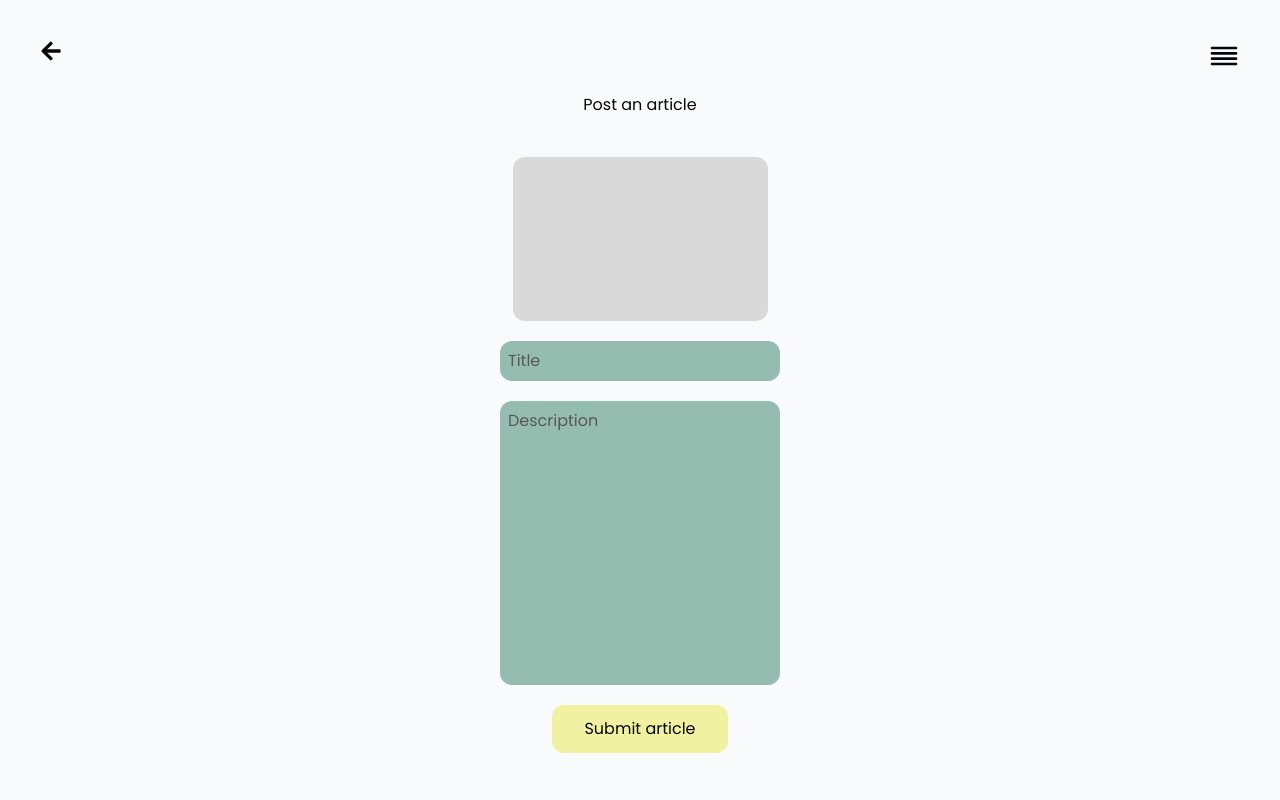
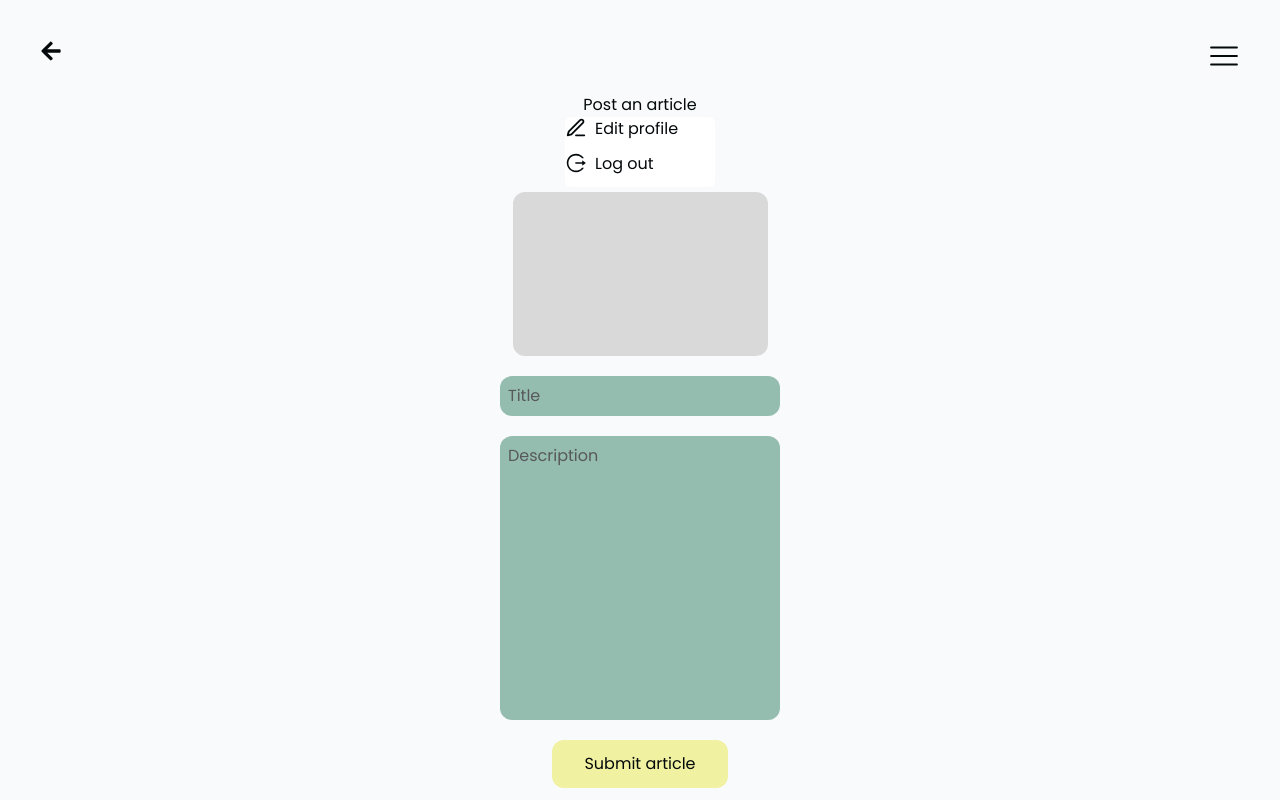
Before and after one commit to JavierPadronGarcia/E-volution, a Next.js app: page /news/create in a window 1280 px wide. Both pictures are taken after a click on the icon 1224 px from the left and 56 px from the top of the page. Built offline with nearby package versions, Linux system fonts and the light colour scheme; a web font is replaced by a local one.

Commit message:
made the dropdown component, needs more styling

```diff
--- /dev/null
+++ b/components/dropDown.tsx
@@ -0,0 +1,31 @@
+import { FiEdit3 } from "react-icons/fi";
+import { AiOutlineLogout } from "react-icons/ai";
+
+const DropDown = () => {
+  return (
+    <div className="a">
+      <div className="bg-white rounded-md w-[150px] h-[70px] flex flex-col justify-center">
+        <div className=" w-[122] h-[70px] flex flex-row gap-2">
+          <FiEdit3 className="w-[22px] h-[22px]" /> <p>Edit profile</p>
+        </div>
+        <div className=" w-[122] h-[70px] flex flex-row gap-2">
+          <AiOutlineLogout className="w-[22px] h-[22px] " />
+          <p>Log out</p>
+        </div>
+      </div>
+    </div>
+  );
+
+  <div>
+    <div>
+      <div>icon1</div>
+      <div>edit</div>
+    </div>
+    <div>
+      <div></div>
+      <div></div>
+    </div>
+  </div>;
+};
+
+export default DropDown;
--- a/components/hamburgermenu.tsx
+++ b/components/hamburgermenu.tsx
@@ -1,10 +1,23 @@
-import React from "react";
-import { FiAlignJustify } from "react-icons/fi";
+'use client'
+import React, {useState} from "react";
+import { RxHamburgerMenu } from "react-icons/rx";
+import DropDown from "./dropDown";
+
 
 const Hamburgermenu = () => {
+    const [isOpen, setIsOpen] = useState(false);
+    const handleClick = () => {
+        setIsOpen(!isOpen);
+    }
+
     return (
      <div>
-        <FiAlignJustify className="h-[32px] w-[32px] absolute top-10 right-10"></FiAlignJustify>
+        <RxHamburgerMenu onClick={handleClick} className="h-[32px] w-[32px] absolute top-10 right-10"></RxHamburgerMenu>
+        {isOpen &&
+        <div>
+
+            <DropDown></DropDown>
+        </div>}
      </div>
  ) }
 
```
